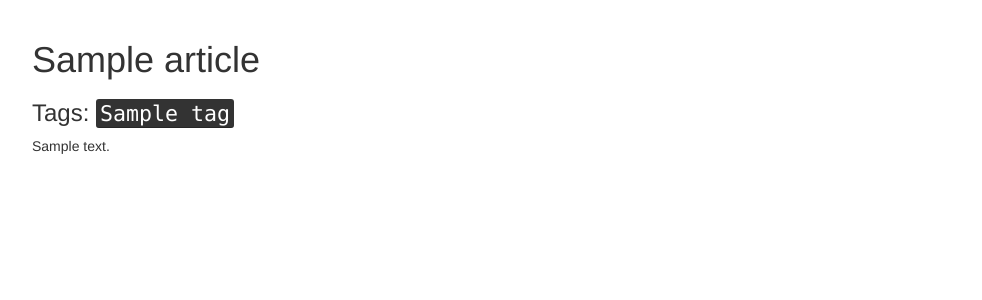
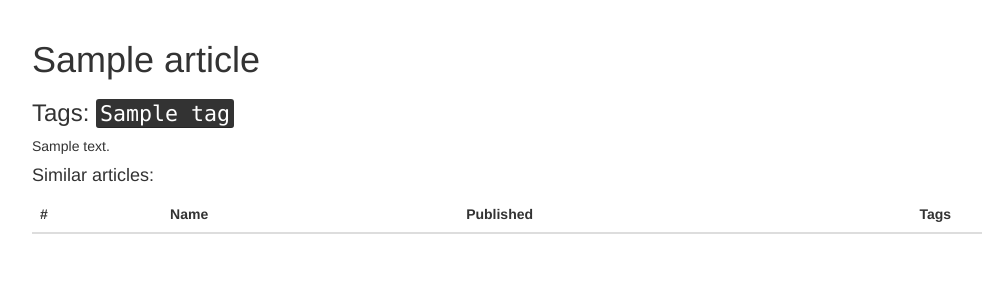
Before and after one commit to SukachVitally/kiki, a Django app: page /articles/1 in a window 1280 px wide. Shown: the part 52-352 px from the top of the page, without its empty margins (38-1020 px from the left). Run offline with Django 3.2, Linux system fonts and the light colour scheme; a user stored in the database is signed in; tables that the repository leaves empty hold one stand-in row (values such as "Sample post"); lists and menus that the app fills with data are empty; parts of the project's set-up code (start-up, migrations or seed data) failed here and were passed over; some libraries are stand-ins or nearby versions.

Commit message:
Get similar articles

```diff
--- a/kiki/models.py
+++ b/kiki/models.py
@@ -1,4 +1,6 @@
 from django.db import models
+from django.db.models import Count
+
 
 
 class Article(models.Model):
@@ -29,6 +31,27 @@ class Article(models.Model):
                 return item[1]
         return 'Without category'
 
+    def tags(self):
+        return ArticleTags.objects.all().filter(article_id=self.id)
+
+    def similar_articles(self):
+        tag_ids = [tag.tag_id for tag in self.tags()]
+        tag_list = ArticleTags.objects.filter(tag_id__in=tag_ids)\
+            .values('article_id')\
+            .annotate(dcount=Count('article_id'))\
+            .order_by('dcount')\
+            .reverse()
+
+        article_ids = [i['article_id'] for i in tag_list]
+        if not len(article_ids):
+            return []
+
+        # remove own id from list
+        article_ids.remove(self.id)
+        articles = list(Article.objects.filter(pk__in=article_ids))
+        articles.sort(key=lambda t: article_ids.index(t.pk))
+        return articles
+
 
 class Tag(models.Model):
 
--- a/kiki/templates/article/show.html
+++ b/kiki/templates/article/show.html
@@ -2,9 +2,29 @@
 {% block content %}
 <h1>{{article.name}}</h1>
 <h3>
-  Tags: {% for item in tags %} <kbd>{{item.tag}}</kbd>{% endfor %}
+  Tags: {% for item in article.tags %} <kbd>{{item.tag}}</kbd>{% endfor %}
 </h3>
 {% autoescape off %}
-<div>{{article.text}}<div>
+<div>{{article.text}}</div>
 {% endautoescape %}
+<h4>Similar articles:</h4>
+<table class="table">
+  <thead>
+  <tr>
+    <th>#</th>
+    <th>Name</th>
+    <th>Published</th>
+    <th>Tags</th>
+  </tr>
+  </thead>
+  <tbody>
+    {% for item in similar_articles %}
+    <tr>
+      <td>{{item.id}}</td>
+      <td>{{item.name}}</td>
+      <td>{% if item.is_approved %} Yes {% else %} No {% endif %}</td>
+      <td>{% for i in item.tags %} <kbd>{{i.tag}}</kbd>{% endfor %}</td>
+    </tr>
+    {% endfor %}
+</table>
 {% endblock %}
--- a/kiki/views.py
+++ b/kiki/views.py
@@ -64,8 +64,10 @@ def show_article(request, article_id):
     except models.Article.DoesNotExist:
         return Http404('Article not exist')
 
-    tags = models.ArticleTags.objects.all().filter(article_id=article.id)
-    return render(request, 'article/show.html', {'article': article, 'tags': tags})
+    return render(request, 'article/show.html', {
+        'article': article,
+        'similar_articles': article.similar_articles()
+    })
 
 
 @login_required
```
